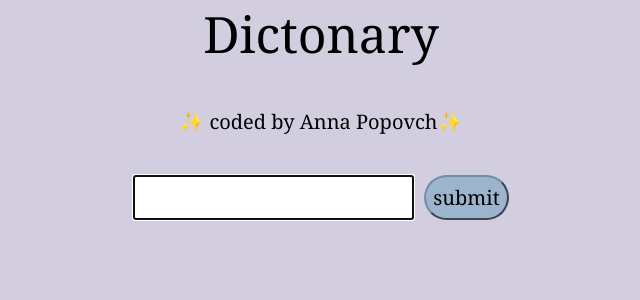
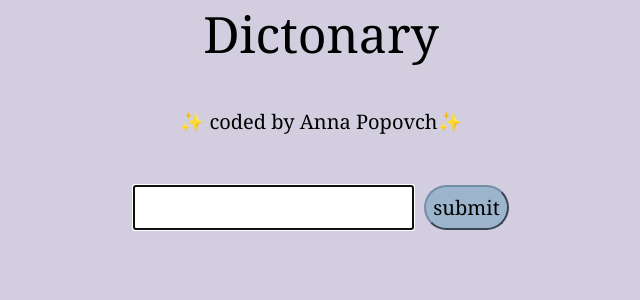
Before and after one commit to annap345/dictonar-project, a React (Create React App) app: page / in a window 1280 px wide. Shown: the top 300 px of the page, without its empty margins (319-959 px from the left). Built offline with nearby package versions, Linux system fonts and the light colour scheme.

Commit message:
changed padding form

```diff
--- a/src/Dictonary.css
+++ b/src/Dictonary.css
@@ -2,6 +2,7 @@ form {
     display: flex;
     justify-content: center;
     margin: 40px;
+    padding: 10px 50px;
 }
 
 .searching {
```
